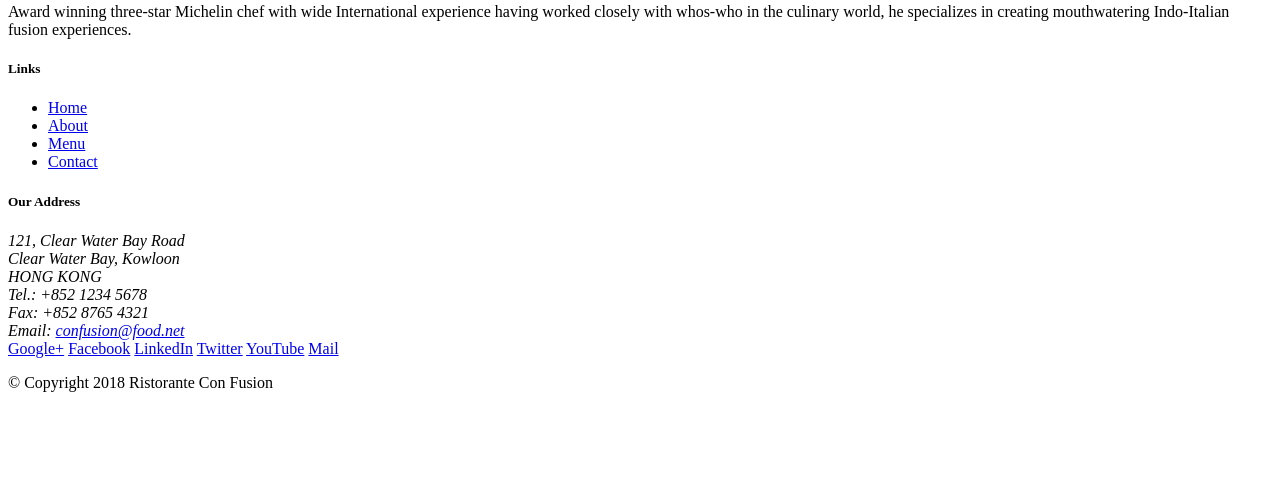
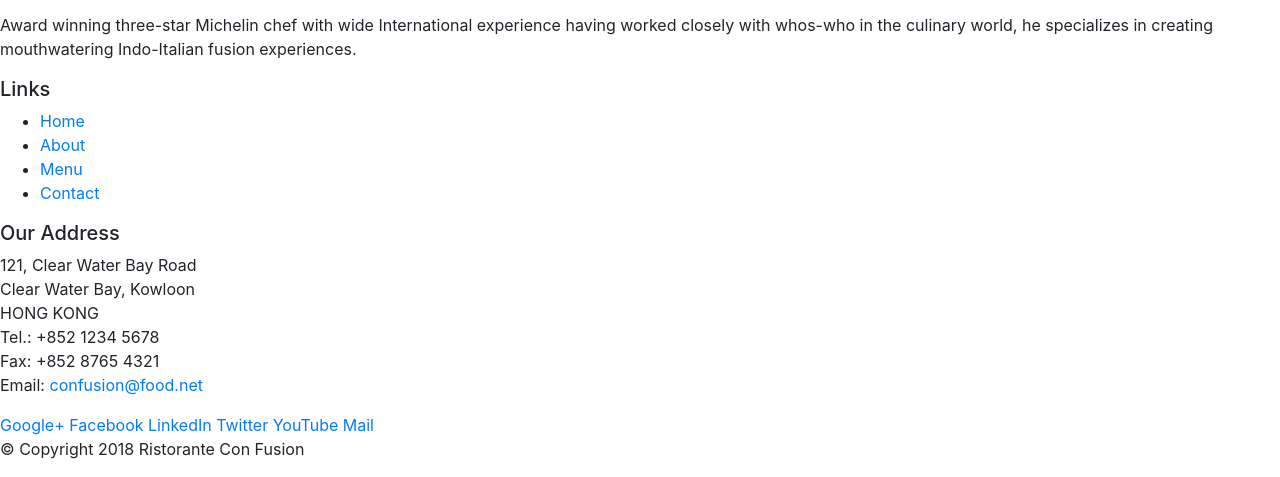
Before and after one commit to chicoflacito/conFusion, a website: page index.html in a window 1280 px wide. Shown: the part 512-989 px from the top of the page. Before the commit the page ends 920 px from the top, so only its background shows below. Drawn offline with nearby package versions, Linux system fonts and the light colour scheme.

Commit message:
Intro to Bootstrap

```diff
--- a/index.html
+++ b/index.html
@@ -2,6 +2,11 @@
 <html lang="en">
 
 <head>
+    <meta charset="utf-8">
+    <meta name="viewport" content="width=device-width, initial-scale=1, shrink-to-fit=no">
+    <meta http-equiv="x-ua-compatible" content="ie=edge">
+
+    <link rel="stylesheet" href="node_modules/bootstrap/dist/css/bootstrap.min.css">
     <title>Ristorante Con Fusion</title>
 </head>
 
@@ -95,7 +100,12 @@
            </div>
         </div>
     </footer>
-
+    <script>
+            node_modules/jquery/dist/jquery.slim.js
+            node_modules/popper.js/dist/umd/popper.min.js
+            node_modules/bootstrap/dist/js/bootstrap.min.js
+        </script>
 </body>
 
+
 </html>
--- a/package.json
+++ b/package.json
@@ -12,5 +12,10 @@
   "license": "ISC",
   "devDependencies": {
     "lite-server": "^2.3.0"
+  },
+  "dependencies": {
+    "bootstrap": "^4.0.0",
+    "jquery": "^3.3.1",
+    "popper.js": "^1.12.9"
   }
 }
```
Also changed, not shown: 1 other file.
